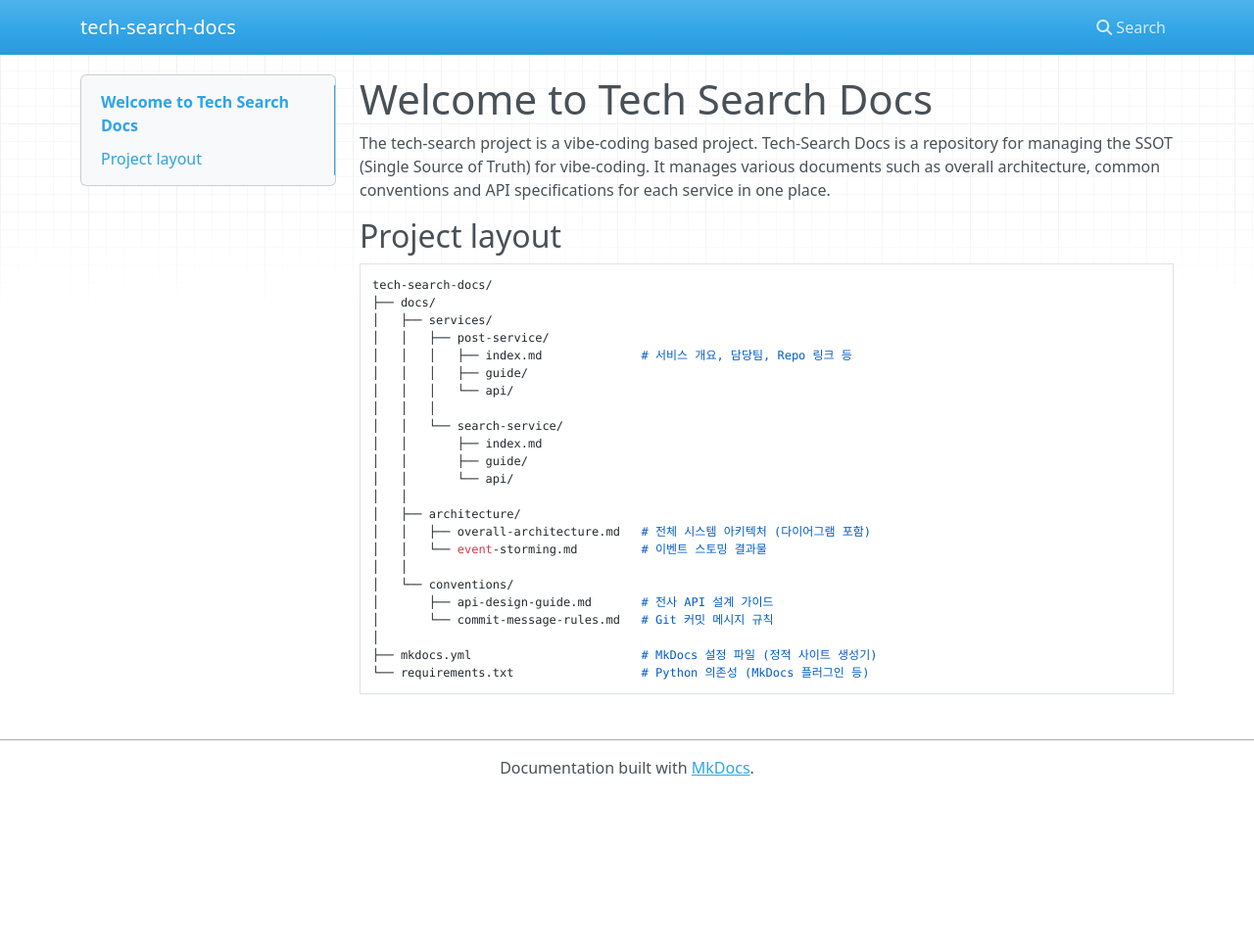
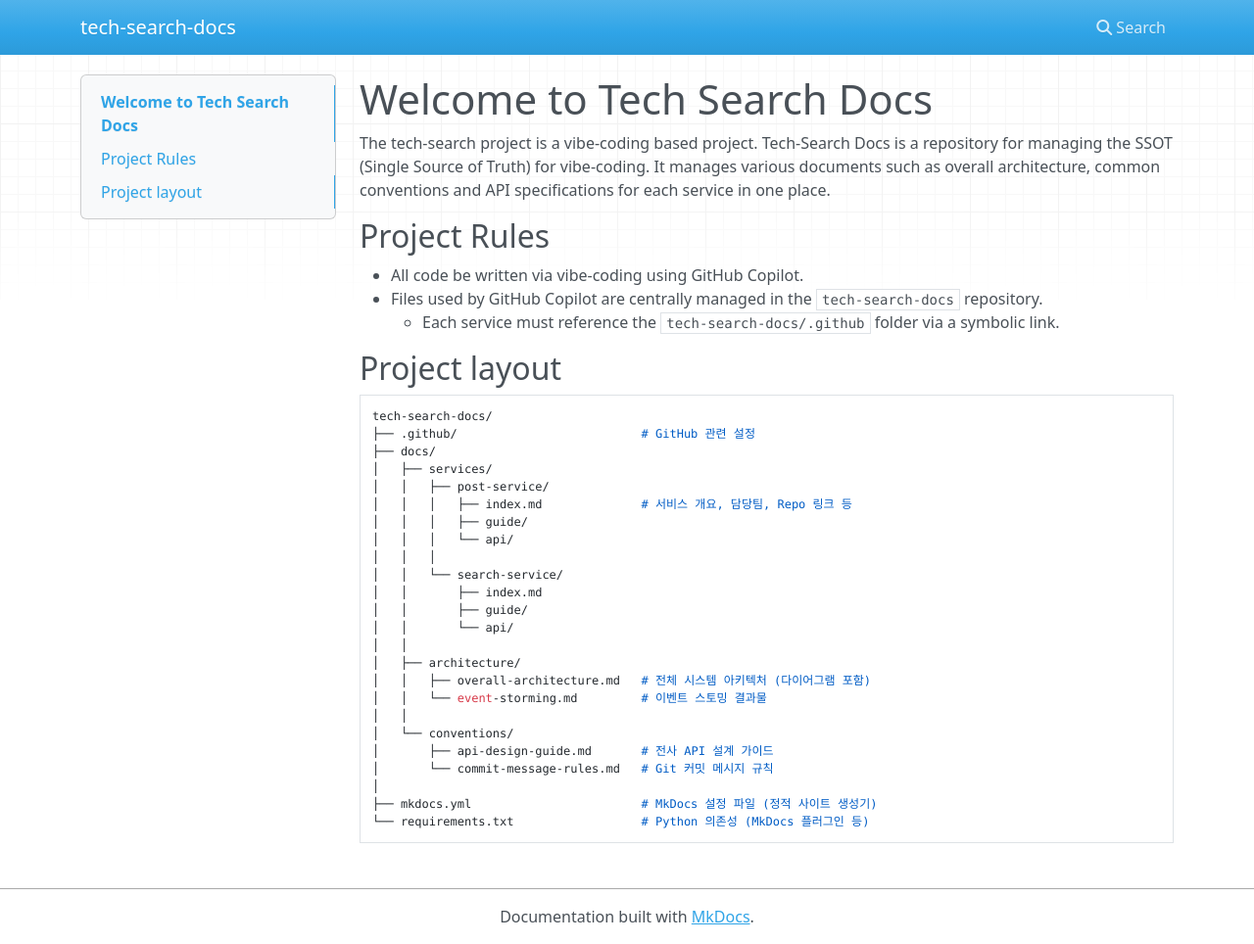
Before and after one commit to pipi-olo/tech-search, an MkDocs documentation site: the page built from docs/index.md, in a window 1280 px wide and 964 px high. Shown: the whole window at 98% size. Built offline with MkDocs 1.6.1, drawn with Linux system fonts in a browser that asks for light colours; nearby versions of some CDN libraries.

Commit message:
setup vibe-coding via GitHub Copilot

````diff
--- a/docs/index.md
+++ b/docs/index.md
@@ -3,9 +3,15 @@
 The tech-search project is a vibe-coding based project. Tech-Search Docs is a repository for managing the SSOT (Single Source of Truth) for vibe-coding.
 It manages various documents such as overall architecture, common conventions and API specifications for each service in one place.
 
+## Project Rules
+* All code be written via vibe-coding using GitHub Copilot.
+* Files used by GitHub Copilot are centrally managed in the `tech-search-docs` repository.
+    * Each service must reference the `tech-search-docs/.github` folder via a symbolic link.
+
 ## Project layout
 ```
 tech-search-docs/
+├── .github/                          # GitHub 관련 설정
 ├── docs/
 │   ├── services/
 │   │   ├── post-service/
````
Also changed, not shown: README.md (+9 -1 lines), .github/chatmodes/Ultimate-Transparent-Thinking-Beast-Mode.chatmode.md (added).
